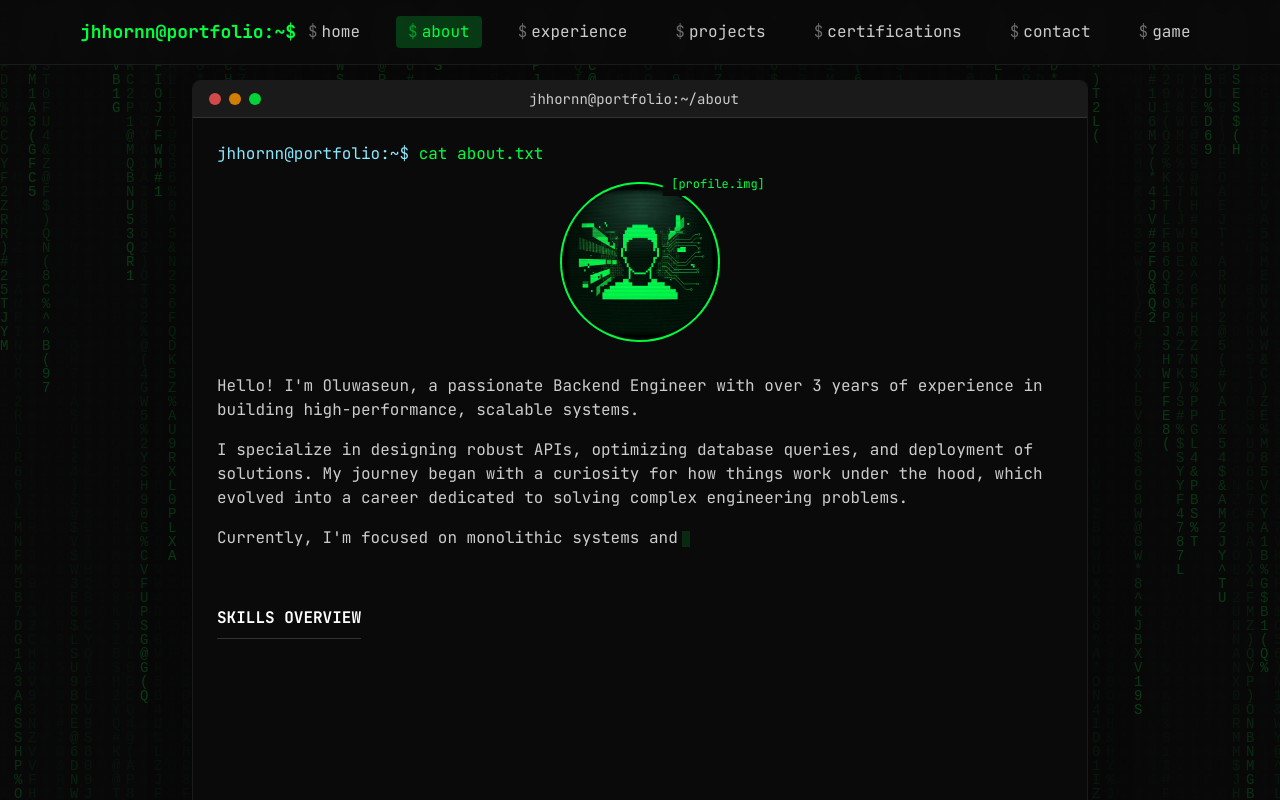
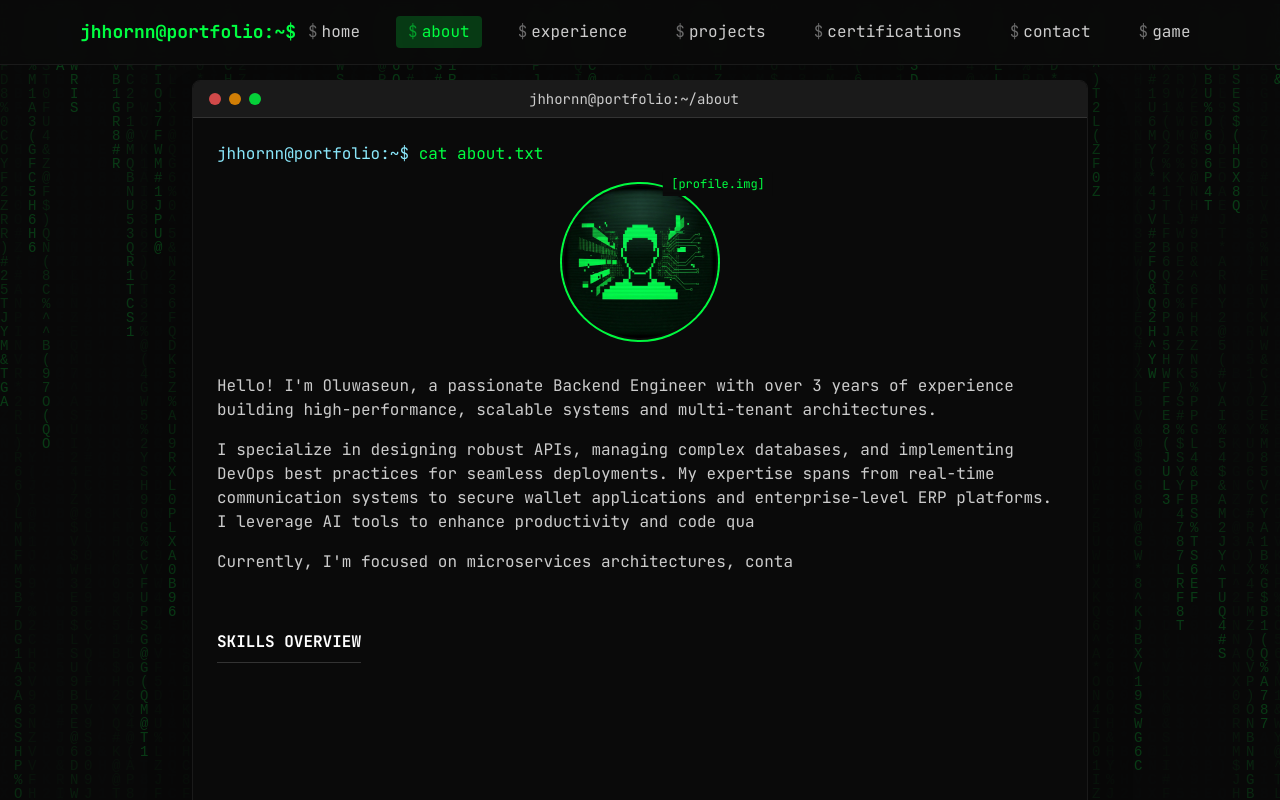
Before and after one commit to jhhornn/my-portfolio, a Next.js app: page /about in a window 1280 px wide. Shown: the top 800 px of the page. Built offline with nearby package versions, Linux system fonts and the light colour scheme.

Commit message:
feat: Update portfolio content to reflect expanded skills, including DevOps, multi-tenant architectures, real-time systems, and AI-assisted development.

```diff
--- a/app/about/page.tsx
+++ b/app/about/page.tsx
@@ -8,9 +8,12 @@ import { motion } from "framer-motion";
 
 const skills = [
     { name: "Backend Development", level: 95 },
-    { name: "API Design", level: 90 },
-    { name: "Database Management", level: 85 },
-    { name: "DevOps", level: 75 },
+    { name: "API Design & Architecture", level: 92 },
+    { name: "Database Management", level: 88 },
+    { name: "Multi-tenant Architecture", level: 87 },
+    { name: "Real-time Systems", level: 85 },
+    { name: "AI-Assisted Development", level: 82 },
+    { name: "DevOps & CI/CD", level: 80 },
 ];
 
 export default function About() {
@@ -50,21 +53,21 @@ export default function About() {
                     <div className="space-y-4">
                         <p>
                             <TypewriterText
-                                text="Hello! I'm Oluwaseun, a passionate Backend Engineer with over 3 years of experience in building high-performance, scalable systems."
+                                text="Hello! I'm Oluwaseun, a passionate Backend Engineer with over 3 years of experience building high-performance, scalable systems and multi-tenant architectures."
                                 delay={500}
                                 speed={20}
                             />
                         </p>
                         <p>
                             <TypewriterText
-                                text="I specialize in designing robust APIs, optimizing database queries, and deployment of solutions. My journey began with a curiosity for how things work under the hood, which evolved into a career dedicated to solving complex engineering problems."
+                                text="I specialize in designing robust APIs, managing complex databases, and implementing DevOps best practices for seamless deployments. My expertise spans from real-time communication systems to secure wallet applications and enterprise-level ERP platforms. I leverage AI tools to enhance productivity and code quality throughout the development lifecycle."
                                 delay={2500}
                                 speed={10}
                             />
                         </p>
                         <p>
                             <TypewriterText
-                                text="Currently, I'm focused on monolithic systems and distributed architectures, always looking for ways to improve efficiency and reliability."
+                                text="Currently, I'm focused on microservices architectures, containerization with Docker, and continuously improving my DevOps workflows while exploring cutting-edge AI-assisted development tools."
                                 delay={5000}
                                 speed={10}
                             />
--- a/app/page.tsx
+++ b/app/page.tsx
@@ -102,7 +102,7 @@ export default function Home() {
               </h1>
               <div className="text-xl md:text-2xl text-terminal-light-gray">
                 <TypewriterText
-                  text="Backend Engineer | API Architect | Cloud Enthusiast"
+                  text="Backend Engineer | API Architect | DevOps Practitioner"
                   delay={1500}
                   speed={30}
                 />
@@ -116,8 +116,8 @@ export default function Home() {
               className="pt-8 space-y-4"
             >
               <p className="text-terminal-green max-w-2xl leading-relaxed">
-                Building robust, scalable, and efficient backend systems.
-                Specialized in distributed architectures, cloud infrastructure, and high-performance APIs.
+                Building robust, scalable backend systems with modern DevOps practices.
+                Specialized in multi-tenant architectures, real-time applications, API design, and AI-assisted development.
               </p>
 
               <div className="flex flex-wrap gap-4 pt-4">
```
